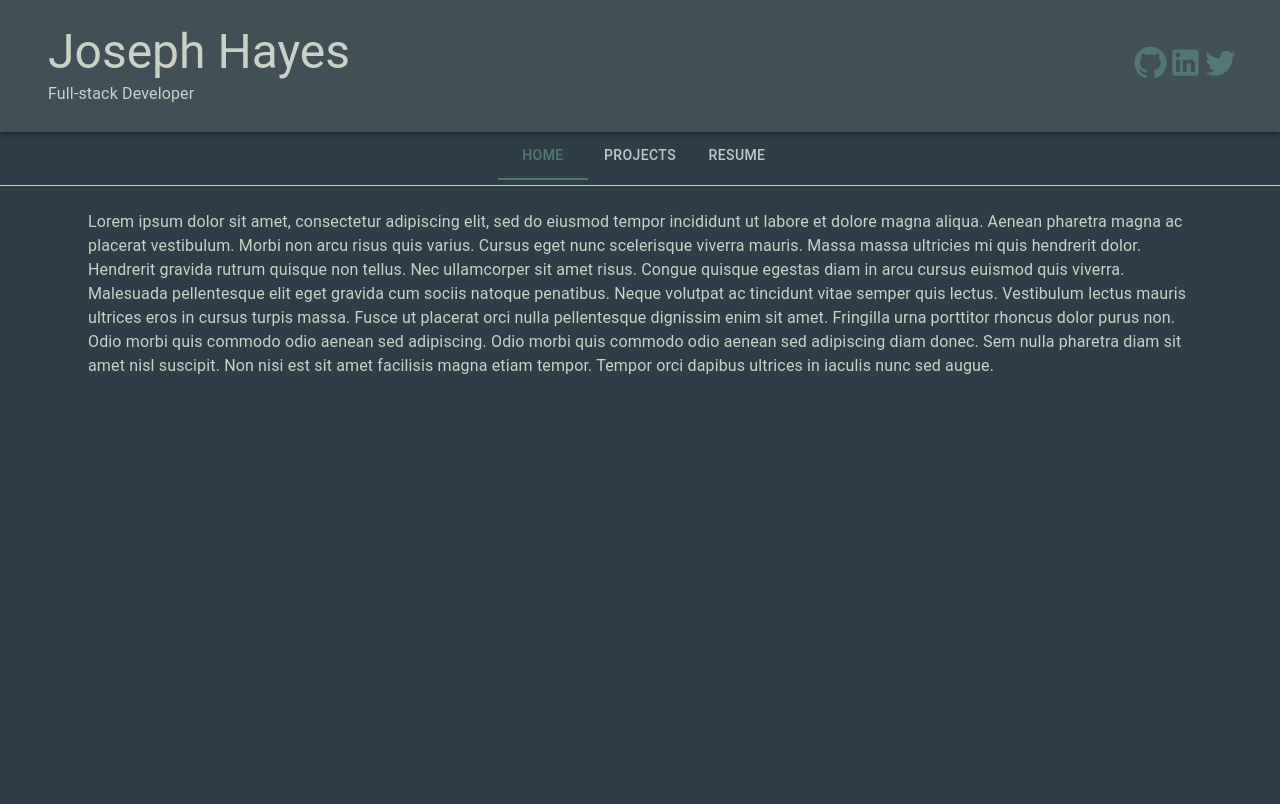
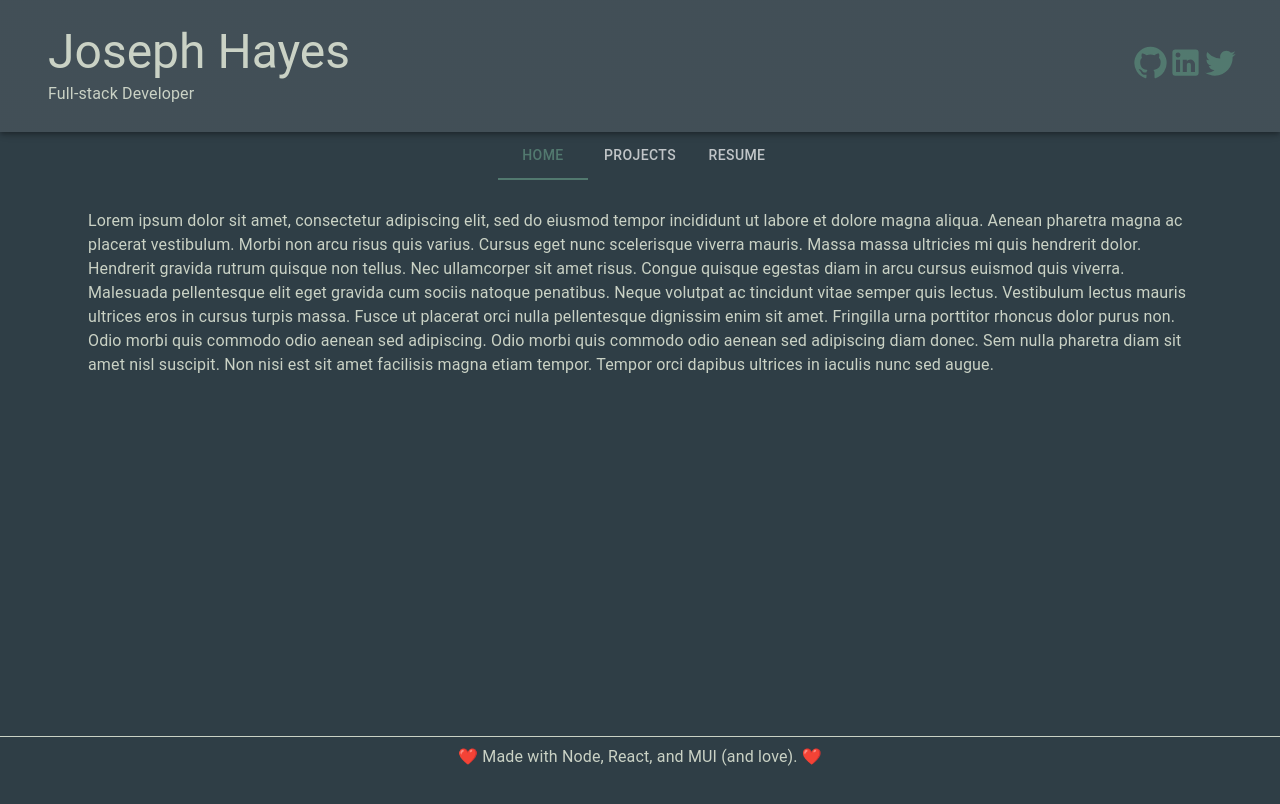
Before and after one commit to josephehayes/React-Portfolio, a React (Create React App) app in the folder client/: page / in a window 1280 px wide. Shown: the top 804 px of the page. Built offline with nearby package versions, Linux system fonts and the light colour scheme.

Commit message:
Add Footer

```diff
--- a/client/src/App.js
+++ b/client/src/App.js
@@ -5,6 +5,7 @@ import theme from "./styles/index";
 import Header from './components/header';
 import { Grid } from '@mui/material';
 import MainTabs from './components/customTabPanel';
+import Footer from './components/footer';
 
 function App() {
 
@@ -18,6 +19,13 @@ function App() {
         <Grid item xs={12}>
           <MainTabs />
         </Grid>
+        <Grid item xs={12}
+        sx={{
+          marginBottom: 0,
+          marginTop: '60vh'
+        }}>
+          <Footer />
+        </Grid>
       </Grid>
     </ThemeProvider >
   );
--- a/client/src/components/customTabPanel.js
+++ b/client/src/components/customTabPanel.js
@@ -58,7 +58,9 @@ function MainTabs() {
 
   return (
     <Box className='tabcont' sx={{ width: '100%' }}>
-      <Box sx={{ display: 'flex', justifyContent: 'center', alignItems: 'center', borderBottom: 1, borderColor: 'divider', paddingBottom: '5px' }}>
+      <Box sx={{ display: 'flex', justifyContent: 'center', alignItems: 'center',
+      // borderBottom: 1, borderColor: 'divider',
+      paddingBottom: '5px' }}>
         <Tabs value={value} onChange={handleChange} aria-label="Nav Tabs">
           <Tab label="Home" {...a11yProps(0)} />
           <Tab label="Projects" {...a11yProps(1)} />
--- a/client/src/components/footer.js
+++ b/client/src/components/footer.js
@@ -0,0 +1,29 @@
+import React from 'react';
+import { Typography, Box } from '@mui/material';
+
+const Footer = () => {
+    return (
+        <Box
+            sx={{
+                position: 'absolute',
+                width: '100%',
+                height: '2.5rem',
+                display: 'flex',
+                justifyContent: 'center',
+                alignItems: 'center',
+                borderTop: 1,
+                borderColor: 'divider',
+                mb: 3,
+                pt: 3,
+                padding: 0,
+                bottom: 0,
+            }}
+        >
+            <Typography>
+                ❤️ Made with Node, React, and MUI (and love). ❤️
+            </Typography>
+        </Box>
+    );
+}
+
+export default Footer;
```
